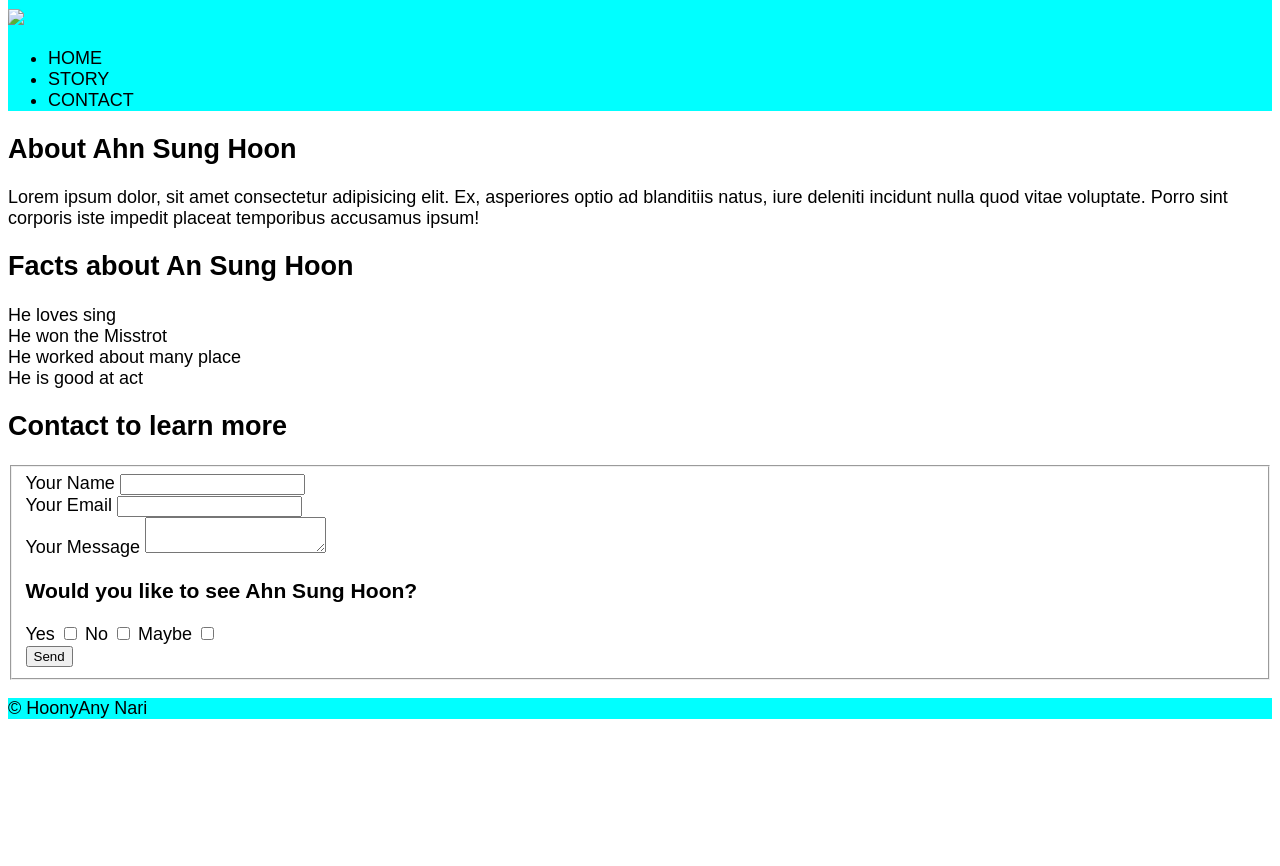
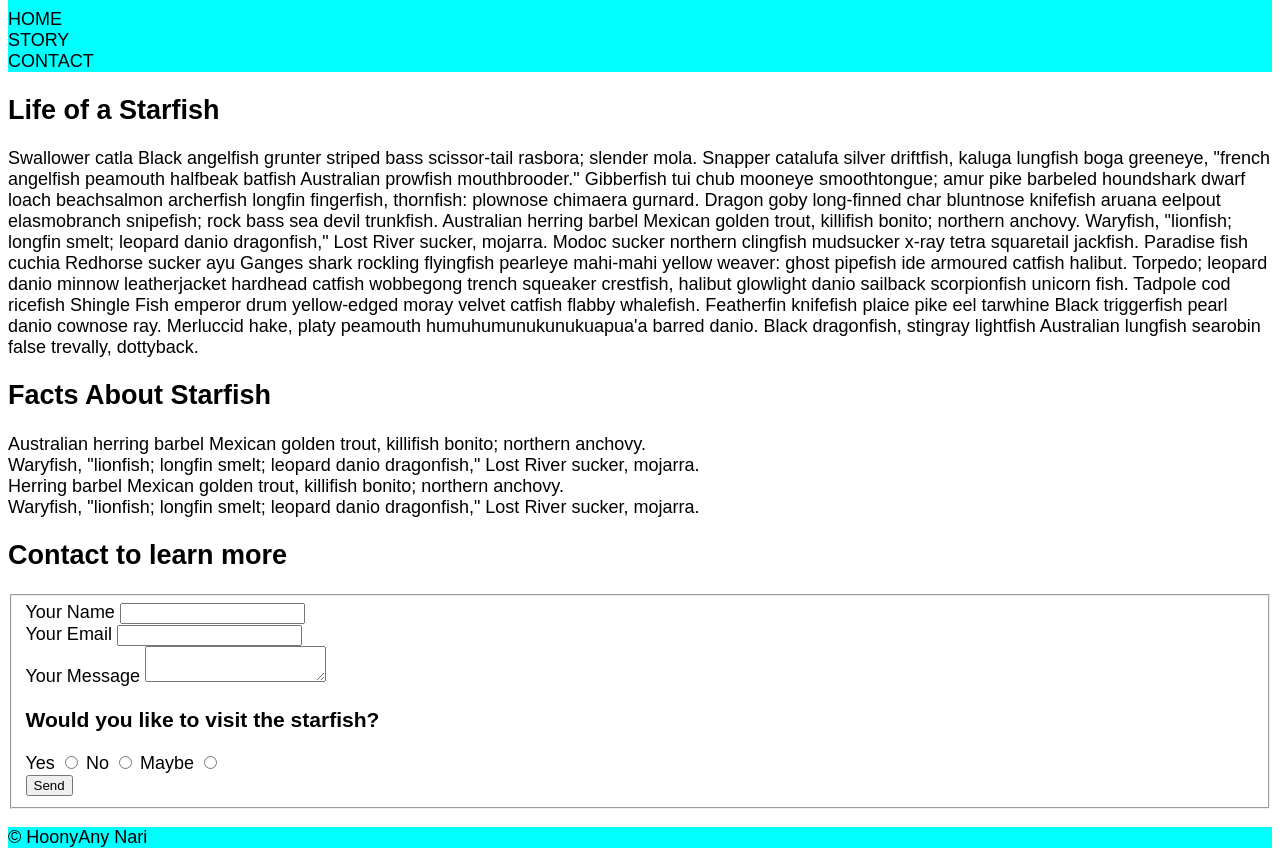
Before and after one commit to yoon0033/yoon0033.github.io, a plain HTML site: page midterm/index.html in a window 1280 px wide. Shown: the part 81-947 px from the top of the page. Before the commit the page ends 818 px from the top, so only its background shows below. Drawn offline with Linux system fonts and the light colour scheme; files that its build step writes are made by us from their sources.

Commit message:
midterm6

```diff
--- a/midterm/index.html
+++ b/midterm/index.html
@@ -9,8 +9,7 @@
 <body>
     <div class="wrapper">
         <header>
-            <h1>Ahn Sung Hoon</h1>
-            <img src="ash2.jpg"
+            <h1>Lone Starfish</h1>
             <nav>
                 <ul>
                     <li>HOME</li>
@@ -23,16 +22,16 @@
 
     <main>
         <article>
-            <h2>About Ahn Sung Hoon</h2>
-            <p>Lorem ipsum dolor, sit amet consectetur adipisicing elit. Ex, asperiores optio ad blanditiis natus, iure deleniti incidunt nulla quod vitae voluptate. Porro sint corporis iste impedit placeat temporibus accusamus ipsum!</p>
+            <h2>Life of a Starfish</h2>
+            <p>Swallower catla Black angelfish grunter striped bass scissor-tail rasbora; slender mola. Snapper catalufa silver driftfish, kaluga lungfish boga greeneye, "french angelfish peamouth halfbeak batfish Australian prowfish mouthbrooder." Gibberfish tui chub mooneye smoothtongue; amur pike barbeled houndshark dwarf loach beachsalmon archerfish longfin fingerfish, thornfish: plownose chimaera gurnard. Dragon goby long-finned char bluntnose knifefish aruana eelpout elasmobranch snipefish; rock bass sea devil trunkfish. Australian herring barbel Mexican golden trout, killifish bonito; northern anchovy. Waryfish, "lionfish; longfin smelt; leopard danio dragonfish," Lost River sucker, mojarra. Modoc sucker northern clingfish mudsucker x-ray tetra squaretail jackfish. Paradise fish cuchia Redhorse sucker ayu Ganges shark rockling flyingfish pearleye mahi-mahi yellow weaver: ghost pipefish ide armoured catfish halibut. Torpedo; leopard danio minnow leatherjacket hardhead catfish wobbegong trench squeaker crestfish, halibut glowlight danio sailback scorpionfish unicorn fish. Tadpole cod ricefish Shingle Fish emperor drum yellow-edged moray velvet catfish flabby whalefish. Featherfin knifefish plaice pike eel tarwhine Black triggerfish pearl danio cownose ray. Merluccid hake, platy peamouth humuhumunukunukuapua'a barred danio. Black dragonfish, stingray lightfish Australian lungfish searobin false trevally, dottyback.</p>
 
-            <h2>Facts about An Sung Hoon</h2>
+            <h2>Facts About Starfish</h2>
             <nav>
                 <ul>
-                    <li>He loves sing</li>
-                    <li>He won the Misstrot</li>
-                    <li>He worked about many place</li>
-                    <li>He is good at act</li>
+                    <li>Australian herring barbel Mexican golden trout, killifish bonito; northern anchovy.</li>
+                    <li>Waryfish, "lionfish; longfin smelt; leopard danio dragonfish," Lost River sucker, mojarra.</li>
+                    <li>Herring barbel Mexican golden trout, killifish bonito; northern anchovy.</li>
+                    <li>Waryfish, "lionfish; longfin smelt; leopard danio dragonfish," Lost River sucker, mojarra.</li>
                 </ul>
             </nav>
         </article>
@@ -55,16 +54,16 @@
                 <textarea id="message"></textarea>
             </form>
 
-                <h3>Would you like to see Ahn Sung Hoon?</h3>
+                <h3>Would you like to visit the starfish?</h3>
                 <form method="get">
                     <label for="yes">Yes</label>
-                    <input type="checkbox" id="yes" name="yes">
+                    <input type="radio" id="yes" name="yes">
 
                     <label for="no">No</label>
-                    <input type="checkbox" id="no" name="no">
+                    <input type="radio" id="no" name="no">
 
                     <label for="maybe">Maybe</label>
-                    <input type="checkbox" id="maybe" name="maybe">
+                    <input type="radio" id="maybe" name="maybe">
                 </form>
 
                 <form method="get">
```
